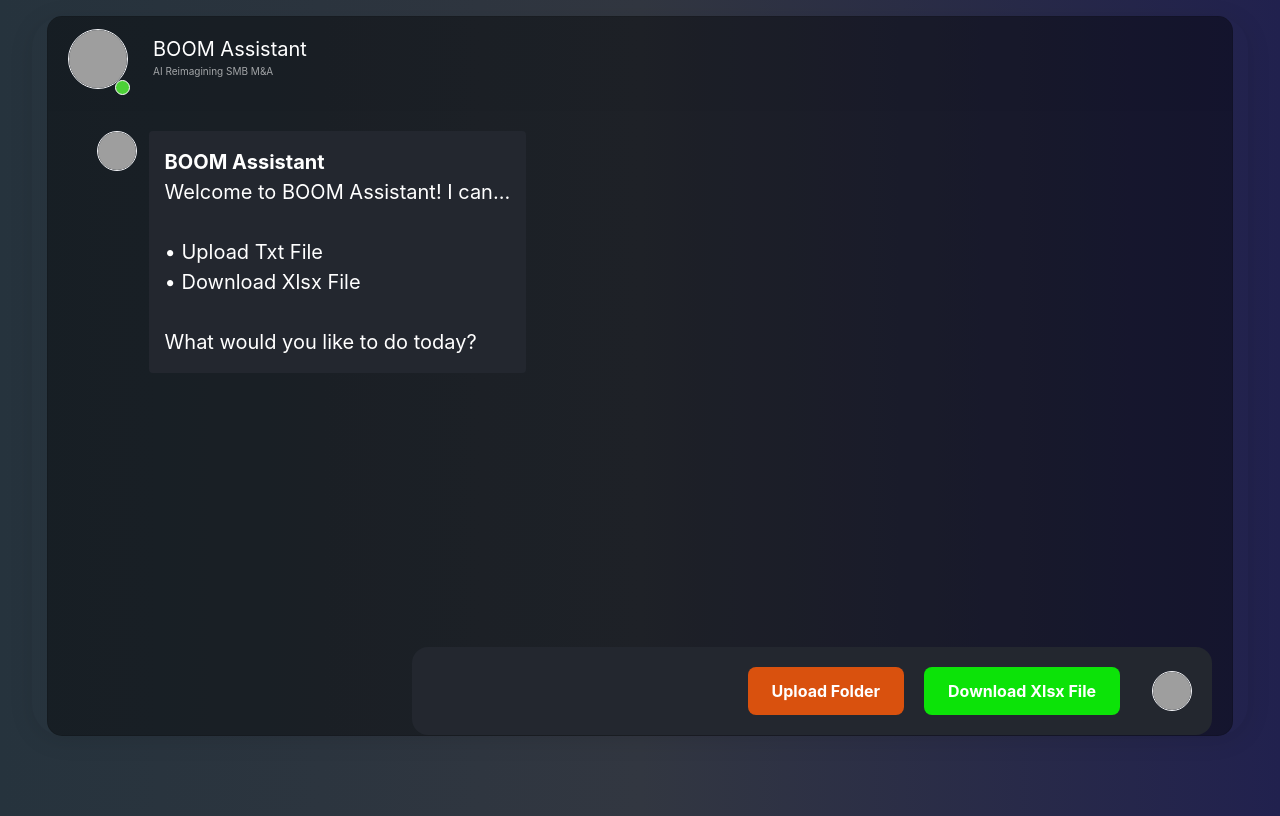
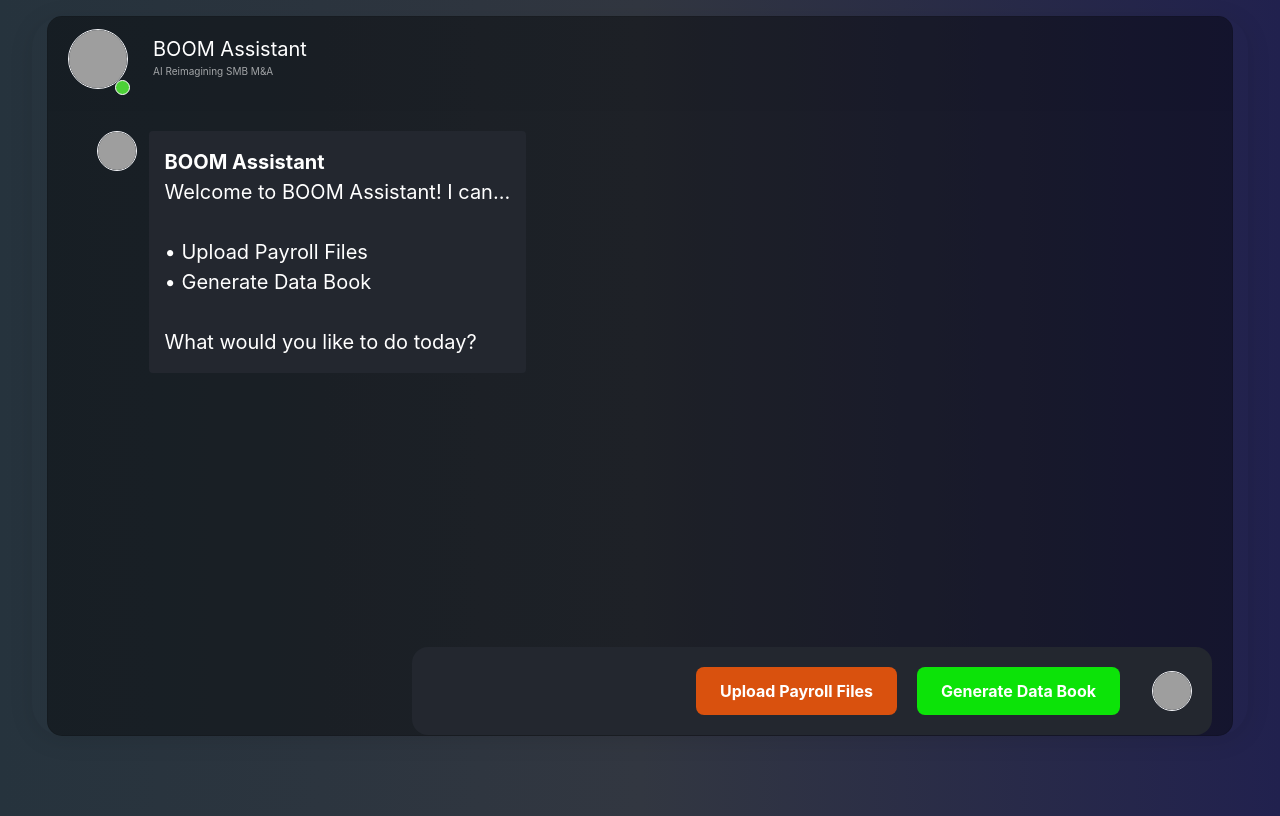
Before and after one commit to sfroning88/Boom-0019, a Flask app: page / in a window 1280 px wide. Run offline with Flask 3, Linux system fonts and the light colour scheme; parts of the project's set-up code (start-up, migrations or seed data) failed here and were passed over; some libraries are stand-ins or nearby versions; grey boxes are pictures that could not be loaded.

Commit message:
Update chat.html
Init setup

```diff
--- a/templates/chat.html
+++ b/templates/chat.html
@@ -63,16 +63,16 @@
                       <div class="p-3 rounded" style="background: #23272f; color: #fff; border-radius: 16px 16px 16px 4px; max-width: 80%;">
                         <b>BOOM Assistant</b><br>
                         Welcome to BOOM Assistant! I can...<br><br>
-                        • Upload Txt File<br>
-                        • Download Xlsx File<br><br>
+                        • Upload Payroll Files<br>
+                        • Generate Data Book<br><br>
                         What would you like to do today?
                       </div>
                     </div>
                   </div>
                   <div id="action-buttons" style="width: 100%; max-width: 800px; display: flex; flex-direction: column; gap: 0.5em; background: #23272f; border-radius: 16px; padding: 1em; justify-content: flex-end; margin-left: auto;">
                     <div style="display: flex; gap: 1em; justify-content: flex-end; align-items: center;">
-                      <button id="UPLOAD_TXT_FILE" class="btn btn-primary" style="margin: 0; background: #d9510e; border: none; padding: 12px 24px; border-radius: 8px; color: white; font-weight: bold;">Upload Folder</button>
-                      <button id="DOWNLOAD_XLSX_FILE" class="btn btn-primary" style="margin: 0; background: #0ce308; border: none; padding: 12px 24px; border-radius: 8px; color: white; font-weight: bold;">Download Xlsx File</button>
+                      <button id="UPLOAD_XLSX_FILES" class="btn btn-primary" style="margin: 0; background: #d9510e; border: none; padding: 12px 24px; border-radius: 8px; color: white; font-weight: bold;">Upload Payroll Files</button>
+                      <button id="DOWNLOAD_DATA_BOOK" class="btn btn-primary" style="margin: 0; background: #0ce308; border: none; padding: 12px 24px; border-radius: 8px; color: white; font-weight: bold;">Generate Data Book</button>
                       <div class="img_cont_msg" style="margin-left: 12px;">
                         <img src="https://i.ibb.co/d5b84Xw/Untitled-design.png" class="rounded-circle user_img_msg" style="width: 40px; height: 40px; object-fit: cover;">
                       </div>
@@ -96,7 +96,7 @@
       }
 
       function attachButtonHandlers() {
-        $('#UPLOAD_TXT_FILE').off('click').on('click', function() {
+        $('#UPLOAD_XLSX_FILES').off('click').on('click', function() {
           chatCounter++;
           var currentChatId = 'call-status-' + chatCounter;
 
@@ -105,7 +105,7 @@
             '<div class="d-flex mb-3 justify-content-end">' +
               '<div class="p-3 rounded" style="background: #d9510e; color: #fff; border-radius: 16px 16px 4px 16px; max-width: 80%;">' +
                 '<span style="font-weight: bold;">You</span><br>' +
-                'Upload Folder' +
+                'Upload Payroll Files' +
               '</div>' +
               '<div class="img_cont_msg" style="margin-left: 12px;">' +
                 '<img src="https://i.ibb.co/d5b84Xw/Untitled-design.png" class="rounded-circle user_img_msg" style="width: 40px; height: 40px; object-fit: cover;">' +
@@ -119,7 +119,7 @@
               '<img src="https://media.licdn.com/dms/image/v2/D560BAQHK10HmqRh1rQ/company-logo_200/200/company-logo_200_200/0/1701815665068/wealthboom_logo?e=1755129600&v=beta&t=0RhPS_izHlCe2NRvKtO7mgT7LXo6T87muFlK-HR_noE" class="rounded-circle user_img_msg" style="width: 40px; height: 40px; object-fit: cover;">' +
             '</div>' +
             '<div class="p-3 rounded" style="background: #23272f; color: #fff; border-radius: 16px 16px 16px 4px; max-width: 80%;">' +
-              '<b>BOOM Assistant</b><br>Select Folder containing Txt Files.' +
+              '<b>BOOM Assistant</b><br>Select Folder containing Payroll XLSX Files.' +
             '</div>' +
           '</div>');
           $('#chat-messages').append(botBubble);
@@ -130,7 +130,7 @@
               '<div class="form-group mb-0" style="flex: 1;">' +
                 '<input type="file" id="file" name="file" webkitdirectory directory multiple class="form-control-file" required style="color: #fff; font-size: 1.25rem; font-weight: bold;">' +
               '</div>' +
-              '<button type="submit" class="btn btn-primary" style="margin: 0; background: #d9510e; border: none; padding: 24px 24px; border-radius: 8px; color: white; font-weight: bold; font-size: 1.25rem;">Upload Folder</button>' +
+              '<button type="submit" class="btn btn-primary" style="margin: 0; background: #d9510e; border: none; padding: 24px 24px; border-radius: 8px; color: white; font-weight: bold; font-size: 1.25rem;">Upload Files</button>' +
               '<div class="img_cont_msg" style="margin-left: 12px;">' +
                 '<img src="https://i.ibb.co/d5b84Xw/Untitled-design.png" class="rounded-circle user_img_msg" style="width: 40px; height: 40px; object-fit: cover;">' +
               '</div>' +
@@ -184,24 +184,24 @@
             scrollToBottom();
 
             $.ajax({
-              url: '/UPLOAD_TXT_FILE',
+              url: '/UPLOAD_XLSX_FILES',
               type: 'POST',
               data: formData,
               processData: false,
               contentType: false,
               success: function (data) {
                 if (data.success) {
-                  $('#' + uploadStatusId).html('<span style="color: limegreen;">File upload successful!</span>');
+                  $('#' + uploadStatusId).html('<span style="color: limegreen;">Payroll files processed successfully!</span>');
                   $('#file').val('');
                 } else {
-                  $('#' + uploadStatusId).html('<span style="color: red;">File upload failure: ' + (data.message || 'Unknown error') + '</span>');
+                  $('#' + uploadStatusId).html('<span style="color: red;">File processing failure: ' + (data.message || 'Unknown error') + '</span>');
                 }
 
                 // Restore default button layout
                 $('#action-buttons').html(
                   '<div style="display: flex; gap: 1em; justify-content: flex-end; align-items: center;">' +
-                    '<button id="UPLOAD_TXT_FILE" class="btn btn-primary" style="margin: 0; background: #d9510e; border: none; padding: 12px 24px; border-radius: 8px; color: white; font-weight: bold;">Upload Folder</button>' +
-                    '<button id="DOWNLOAD_XLSX_FILE" class="btn btn-primary" style="margin: 0; background: #0ce308; border: none; padding: 12px 24px; border-radius: 8px; color: white; font-weight: bold;">Download Xlsx File</button>' +
+                    '<button id="UPLOAD_XLSX_FILES" class="btn btn-primary" style="margin: 0; background: #d9510e; border: none; padding: 12px 24px; border-radius: 8px; color: white; font-weight: bold;">Upload Payroll Files</button>' +
+                    '<button id="DOWNLOAD_DATA_BOOK" class="btn btn-primary" style="margin: 0; background: #0ce308; border: none; padding: 12px 24px; border-radius: 8px; color: white; font-weight: bold;">Generate Data Book</button>' +
                     '<div class="img_cont_msg" style="margin-left: 12px;">' +
                       '<img src="https://i.ibb.co/d5b84Xw/Untitled-design.png" class="rounded-circle user_img_msg" style="width: 40px; height: 40px; object-fit: cover;">' +
                     '</div>' +
@@ -212,13 +212,13 @@
                 attachButtonHandlers();
               },
               error: function () {
-                $('#' + uploadStatusId).html('<span style="color: red;">File upload failure.</span>');
+                $('#' + uploadStatusId).html('<span style="color: red;">File processing failure.</span>');
 
                 // Restore default button layout
                 $('#action-buttons').html(
-                  '<div style="display: 12px; justify-content: flex-end; align-items: center;">' +
-                    '<button id="UPLOAD_TXT_FILE" class="btn btn-primary" style="margin: 0; background: #d9510e; border: none; padding: 12px 24px; border-radius: 8px; color: white; font-weight: bold;">Upload Folder</button>' +
-                    '<button id="DOWNLOAD_XLSX_FILE" class="btn btn-primary" style="margin: 0; background: #0ce308; border: none; padding: 12px 24px; border-radius: 8px; color: white; font-weight: bold;">Download Xlsx File</button>' +
+                  '<div style="display: flex; gap: 1em; justify-content: flex-end; align-items: center;">' +
+                    '<button id="UPLOAD_XLSX_FILES" class="btn btn-primary" style="margin: 0; background: #d9510e; border: none; padding: 12px 24px; border-radius: 8px; color: white; font-weight: bold;">Upload Payroll Files</button>' +
+                    '<button id="DOWNLOAD_DATA_BOOK" class="btn btn-primary" style="margin: 0; background: #0ce308; border: none; padding: 12px 24px; border-radius: 8px; color: white; font-weight: bold;">Generate Data Book</button>' +
                     '<div class="img_cont_msg" style="margin-left: 12px;">' +
                       '<img src="https://i.ibb.co/d5b84Xw/Untitled-design.png" class="rounded-circle user_img_msg" style="width: 40px; height: 40px; object-fit: cover;">' +
                     '</div>' +
@@ -239,7 +239,7 @@
           });
         });
 
-        $('#DOWNLOAD_XLSX_FILE').off('click').on('click', function() {
+        $('#DOWNLOAD_DATA_BOOK').off('click').on('click', function() {
           chatCounter++;
           var currentChatId = 'call-status-' + chatCounter;
 
@@ -248,7 +248,7 @@
             '<div class="d-flex mb-3 justify-content-end">' +
               '<div class="p-3 rounded" style="background: #0ce308; color: #fff; border-radius: 16px 16px 4px 16px; max-width: 80%;">' +
                 '<span style="font-weight: bold;">You</span><br>' +
-                'Download Xlsx File' +
+                'Generate Data Book' +
               '</div>' +
               '<div class="img_cont_msg" style="margin-left: 12px;">' +
                 '<img src="https://i.ibb.co/d5b84Xw/Untitled-design.png" class="rounded-circle user_img_msg" style="width: 40px; height: 40px; object-fit: cover;">' +
@@ -262,7 +262,7 @@
               '<img src="https://media.licdn.com/dms/image/v2/D560BAQHK10HmqRh1rQ/company-logo_200_200/company-logo_200_200/0/1701815665068/wealthboom_logo?e=1755129600&v=beta&t=0RhPS_izHlCe2NRvKtO7mgT7LXo6T87muFlK-HR_noE" class="rounded-circle user_img_msg" style="width: 40px; height: 40px; object-fit: cover;">' +
             '</div>' +
             '<div class="p-3 rounded" style="background: #23272f; color: #fff; border-radius: 16px 16px 16px 4px; max-width: 80%;">' +
-              '<b>BOOM Assistant</b><br>Select download directory for your Excel files.' +
+              '<b>BOOM Assistant</b><br>Select download directory for your Data Book Excel file.' +
             '</div>' +
           '</div>');
           $('#chat-messages').append(botBubble);
@@ -273,7 +273,7 @@
               '<div class="form-group mb-0" style="flex: 1;">' +
                 '<input type="text" id="downloadDir" placeholder="Enter download path (e.g., ~/Desktop/MyFiles)" class="form-control" required style="color: #fff; font-size: 1.25rem; font-weight: bold; background: #333; border: 1px solid #555; border-radius: 8px; padding: 12px;">' +
               '</div>' +
-              '<button type="submit" class="btn btn-primary" style="margin: 0; background: #0ce308; border: none; padding: 12px 24px; border-radius: 8px; color: white; font-weight: bold;">Download</button>' +
+              '<button type="submit" class="btn btn-primary" style="margin: 0; background: #0ce308; border: none; padding: 12px 24px; border-radius: 8px; color: white; font-weight: bold;">Generate</button>' +
               '<div class="img_cont_msg" style="margin-left: 12px;">' +
                 '<img src="https://i.ibb.co/d5b84Xw/Untitled-design.png" class="rounded-circle user_img_msg" style="width: 40px; height: 40px; object-fit: cover;">' +
               '</div>' +
@@ -305,7 +305,7 @@
               '</div>'
             );
 
-            // Show bot "Downloading..." bubble with animated thinking dots
+            // Show bot "Generating..." bubble with animated thinking dots
             var downloadStatusId = 'download-status-' + chatCounter;
             var botBubble = $('<div class="d-flex mb-3">' +
               '<div class="img_cont_msg" style="margin-right: 12px;">' +
@@ -320,24 +320,24 @@
             // Scroll to bottom
             scrollToBottom();
 
-            // DOWNLOAD XLSX FILE with custom directory
+            // DOWNLOAD DATA BOOK with custom directory
             $.ajax({
-              url: '/DOWNLOAD_XLSX_FILE',
+              url: '/DOWNLOAD_DATA_BOOK',
               type: 'POST',
               data: JSON.stringify({download_dir: downloadDir}),
               contentType: 'application/json',
               success: function (data) {
                 if (data.success) {
-                  $('#' + downloadStatusId).html('<span style="color: limegreen;">Download successful! Files saved to: ' + downloadDir + '</span>');
+                  $('#' + downloadStatusId).html('<span style="color: limegreen;">Data Book generated successfully! File saved to: ' + downloadDir + '</span>');
                 } else {
-                  $('#' + downloadStatusId).html('<span style="color: red;">Download failed: ' + (data.message || 'Unknown error') + '</span>');
+                  $('#' + downloadStatusId).html('<span style="color: red;">Data Book generation failed: ' + (data.message || 'Unknown error') + '</span>');
                 }
 
                 // Restore default button layout
                 $('#action-buttons').html(
                   '<div style="display: flex; gap: 1em; justify-content: flex-end; align-items: center;">' +
-                    '<button id="UPLOAD_TXT_FILE" class="btn btn-primary" style="margin: 0; background: #d9510e; border: none; padding: 12px 24px; border-radius: 8px; color: white; font-weight: bold;">Upload Folder</button>' +
-                    '<button id="DOWNLOAD_XLSX_FILE" class="btn btn-primary" style="margin: 0; background: #0ce308; border: none; padding: 12px 24px; border-radius: 8px; color: white; font-weight: bold;">Download Xlsx File</button>' +
+                    '<button id="UPLOAD_XLSX_FILES" class="btn btn-primary" style="margin: 0; background: #d9510e; border: none; padding: 12px 24px; border-radius: 8px; color: white; font-weight: bold;">Upload Payroll Files</button>' +
+                    '<button id="DOWNLOAD_DATA_BOOK" class="btn btn-primary" style="margin: 0; background: #0ce308; border: none; padding: 12px 24px; border-radius: 8px; color: white; font-weight: bold;">Generate Data Book</button>' +
                     '<div class="img_cont_msg" style="margin-left: 12px;">' +
                       '<img src="https://i.ibb.co/d5b84Xw/Untitled-design.png" class="rounded-circle user_img_msg" style="width: 40px; height: 40px; object-fit: cover;">' +
                     '</div>' +
@@ -348,13 +348,13 @@
                 attachButtonHandlers();
               },
               error: function () {
-                $('#' + downloadStatusId).html('<span style="color: red;">Download error occurred.</span>');
+                $('#' + downloadStatusId).html('<span style="color: red;">Data Book generation error occurred.</span>');
 
                 // Restore default button layout
                 $('#action-buttons').html(
                   '<div style="display: flex; gap: 1em; justify-content: flex-end; align-items: center;">' +
-                    '<button id="UPLOAD_TXT_FILE" class="btn btn-primary" style="margin: 0; background: #d9510e; border: none; padding: 12px 24px; border-radius: 8px; color: white; font-weight: bold;">Upload Folder</button>' +
-                    '<button id="DOWNLOAD_XLSX_FILE" class="btn btn-primary" style="margin: 0; background: #0ce308; border: none; padding: 12px 24px; border-radius: 8px; color: white; font-weight: bold;">Download Xlsx File</button>' +
+                    '<button id="UPLOAD_XLSX_FILES" class="btn btn-primary" style="margin: 0; background: #d9510e; border: none; padding: 12px 24px; border-radius: 8px; color: white; font-weight: bold;">Upload Payroll Files</button>' +
+                    '<button id="DOWNLOAD_DATA_BOOK" class="btn btn-primary" style="margin: 0; background: #0ce308; border: none; padding: 12px 24px; border-radius: 8px; color: white; font-weight: bold;">Generate Data Book</button>' +
                     '<div class="img_cont_msg" style="margin-left: 12px;">' +
                       '<img src="https://i.ibb.co/d5b84Xw/Untitled-design.png" class="rounded-circle user_img_msg" style="width: 40px; height: 40px; object-fit: cover;">' +
                     '</div>' +
@@ -372,7 +372,7 @@
       $(document).ready(function () {
         // Scroll to bottom on page load
         scrollToBottom();
-        $('#UPLOAD_TXT_FILE').off('click').on('click', function() {
+        $('#UPLOAD_XLSX_FILES').off('click').on('click', function() {
           chatCounter++;
           var currentChatId = 'call-status-' + chatCounter;
 
@@ -381,7 +381,7 @@
             '<div class="d-flex mb-3 justify-content-end">' +
               '<div class="p-3 rounded" style="background: #d9510e; color: #fff; border-radius: 16px 16px 4px 16px; max-width: 80%;">' +
                 '<span style="font-weight: bold;">You</span><br>' +
-                'Upload Folder' +
+                'Upload Payroll Files' +
               '</div>' +
               '<div class="img_cont_msg" style="margin-left: 12px;">' +
                 '<img src="https://i.ibb.co/d5b84Xw/Untitled-design.png" class="rounded-circle user_img_msg" style="width: 40px; height: 40px; object-fit: cover;">' +
@@ -395,7 +395,7 @@
               '<img src="https://media.licdn.com/dms/image/v2/D560BAQHK10HmqRh1rQ/company-logo_200/200/company-logo_200_200/0/1701815665068/wealthboom_logo?e=1755129600&v=beta&t=0RhPS_izHlCe2NRvKtO7mgT7LXo6T87muFlK-HR_noE" class="rounded-circle user_img_msg" style="width: 40px; height: 40px; object-fit: cover;">' +
             '</div>' +
             '<div class="p-3 rounded" style="background: #23272f; color: #fff; border-radius: 16px 16px 16px 4px; max-width: 80%;">' +
-              '<b>BOOM Assistant</b><br>Select Folder containing Txt Files.' +
+              '<b>BOOM Assistant</b><br>Select Folder containing Payroll XLSX Files.' +
             '</div>' +
           '</div>');
           $('#chat-messages').append(botBubble);
@@ -406,7 +406,7 @@
               '<div class="form-group mb-0" style="flex: 1;">' +
                 '<input type="file" id="file" name="file" webkitdirectory directory multiple class="form-control-file" required style="color: #fff; font-size: 1.25rem; font-weight: bold;">' +
               '</div>' +
-              '<button type="submit" class="btn btn-primary" style="margin: 0; background: #d9510e; border: none; padding: 24px 24px; border-radius: 8px; color: white; font-weight: bold; font-size: 1.25rem;">Upload Folder</button>' +
+              '<button type="submit" class="btn btn-primary" style="margin: 0; background: #d9510e; border: none; padding: 24px 24px; border-radius: 8px; color: white; font-weight: bold; font-size: 1.25rem;">Upload Files</button>' +
               '<div class="img_cont_msg" style="margin-left: 12px;">' +
                 '<img src="https://i.ibb.co/d5b84Xw/Untitled-design.png" class="rounded-circle user_img_msg" style="width: 40px; height: 40px; object-fit: cover;">' +
               '</div>' +
@@ -460,25 +460,27 @@
             scrollToBottom();
 
             $.ajax({
-              url: '/UPLOAD_TXT_FILE',
+              url: '/UPLOAD_XLSX_FILES',
               type: 'POST',
               data: formData,
               processData: false,
               contentType: false,
               success: function (data) {
                 if (data.success) {
-                  $('#' + uploadStatusId).html('<span style="color: limegreen;">File upload successful!</span>');
+                  $('#' + uploadStatusId).html('<span style="color: limegreen;">Payroll files processed successfully!</span>');
                   $('#file').val('');
                 } else {
-                  $('#' + uploadStatusId).html('<span style="color: red;">File upload failure: ' + (data.message || 'Unknown error') + '</span>');
+                  $('#' + uploadStatusId).html('<span style="color: red;">File processing failure: ' + (data.message || 'Unknown error') + '</span>');
                 }
 
-                // Restore default 8-button layout
+                // Restore default button layout
                 $('#action-buttons').html(
                   '<div style="display: flex; gap: 1em; justify-content: flex-end; align-items: center;">' +
-                    '<button id="UPLOAD_TXT_FILE" class="btn btn-primary" style="margin: 0; background: #d9510e; border: none; padding: 12px 24px; border-radius: 8px; color: white; font-weight: bold;">Upload Folder</button>' +
-                    '<button id="DOWNLOAD_XLSX_FILE" class="btn btn-primary" style="margin: 0; background: #0ce308; border: none; padding: 12px 24px; border-radius: 8px; color: white; font-weight: bold;">Download Xlsx File</button>' +
-                    '<img src="https://i.ibb.co/d5b84Xw/Untitled-design.png" class="rounded-circle user_img_msg" style="width: 40px; height: 40px; object-fit: cover;">' +
+                    '<button id="UPLOAD_XLSX_FILES" class="btn btn-primary" style="margin: 0; background: #d9510e; border: none; padding: 12px 24px; border-radius: 8px; color: white; font-weight: bold;">Upload Payroll Files</button>' +
+                    '<button id="DOWNLOAD_DATA_BOOK" class="btn btn-primary" style="margin: 0; background: #0ce308; border: none; padding: 12px 24px; border-radius: 8px; color: white; font-weight: bold;">Generate Data Book</button>' +
+                    '<div class="img_cont_msg" style="margin-left: 12px;">' +
+                      '<img src="https://i.ibb.co/d5b84Xw/Untitled-design.png" class="rounded-circle user_img_msg" style="width: 40px; height: 40px; object-fit: cover;">' +
+                    '</div>' +
                   '</div>'
                 );
 
@@ -486,14 +488,16 @@
                 attachButtonHandlers();
               },
               error: function () {
-                $('#' + uploadStatusId).html('<span style="color: red;">File upload failure.</span>');
+                $('#' + uploadStatusId).html('<span style="color: red;">File processing failure.</span>');
 
-                // Restore default 8-button layout
+                // Restore default button layout
                 $('#action-buttons').html(
                   '<div style="display: flex; gap: 1em; justify-content: flex-end; align-items: center;">' +
-                    '<button id="UPLOAD_TXT_FILE" class="btn btn-primary" style="margin: 0; background: #d9510e; border: none; padding: 12px 24px; border-radius: 8px; color: white; font-weight: bold;">Upload Folder</button>' +
-                    '<button id="DOWNLOAD_XLSX_FILE" class="btn btn-primary" style="margin: 0; background: #0ce308; border: none; padding: 12px 24px; border-radius: 8px; color: white; font-weight: bold;">Download Xlsx File</button>' +
-                    '<img src="https://i.ibb.co/d5b84Xw/Untitled-design.png" class="rounded-circle user_img_msg" style="width: 40px; height: 40px; object-fit: cover;">' +
+                    '<button id="UPLOAD_XLSX_FILES" class="btn btn-primary" style="margin: 0; background: #d9510e; border: none; padding: 12px 24px; border-radius: 8px; color: white; font-weight: bold;">Upload Payroll Files</button>' +
+                    '<button id="DOWNLOAD_DATA_BOOK" class="btn btn-primary" style="margin: 0; background: #0ce308; border: none; padding: 12px 24px; border-radius: 8px; color: white; font-weight: bold;">Generate Data Book</button>' +
+                    '<div class="img_cont_msg" style="margin-left: 12px;">' +
+                      '<img src="https://i.ibb.co/d5b84Xw/Untitled-design.png" class="rounded-circle user_img_msg" style="width: 40px; height: 40px; object-fit: cover;">' +
+                    '</div>' +
                   '</div>'
                 );
 
@@ -509,6 +513,7 @@
               }
             });
           });
+
         });
 
       });
```
